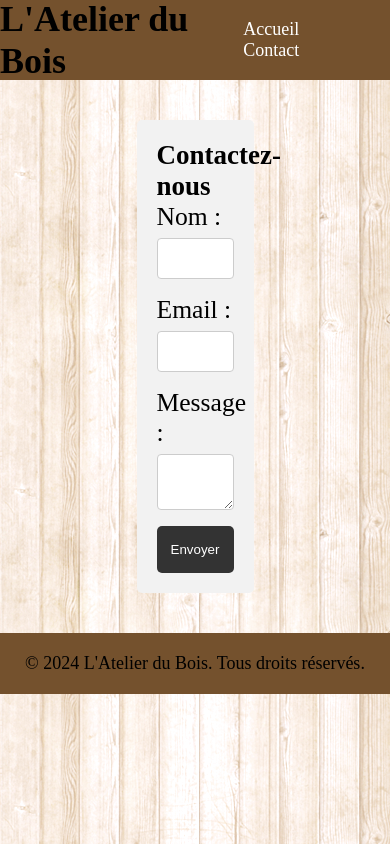
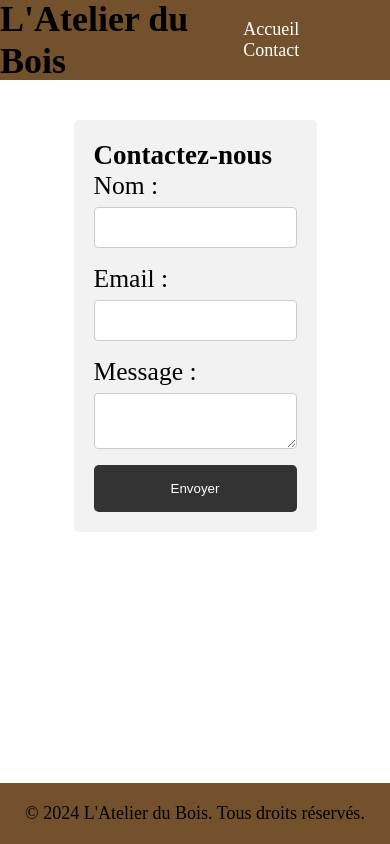
Before and after one commit to Aloula96/Atelier-du-bois, a PHP site: page /contact.php in a window 390 px wide. Run offline with PHP 8.4, Linux system fonts and the light colour scheme.

Commit message:
Ajout d'un filtre blanc légèrement transparent pour éclaircir le fond et mieux voir le texte + augmentation de la taille du formulaire pour le format mobile

```diff
--- a/assets/css/style.css
+++ b/assets/css/style.css
@@ -5,7 +5,9 @@
 }
 
 body {
-    background-image: url("/assets/img/background2.png");
+    /* background-image: url("/assets/img/background2.png"); */
+    background-image: linear-gradient(rgba(255, 255, 255, 0.6)),
+        url("/assets/img/background2.png");
     min-height: 100vh;
     display: flex;
     flex-direction: column;
@@ -80,13 +82,17 @@ section img {
     object-fit: contain;
 }
 
-@media screen and (min-width: 500px) {
+@media screen and (min-width: 600px) {
     body {
         font-size: 20px;
     }
 
     .sub-nav ul {
         gap: 40px;
+    }
+
+    .input__container {
+        max-width: 1000px;
     }
 }
 
@@ -103,7 +109,8 @@ form {
     border-radius: 5px;
     background-color: #f2f2f2;
     padding: 20px;
-    width: 30%;
+    max-width: 300px;
+    width: 100%;
     display: flex;
     flex-direction: column;
 }
--- a/contact.php
+++ b/contact.php
@@ -1,4 +1,5 @@
 <?php include 'partials/header.php'; ?>
+<main>
     <div class="input__container">
         <h2>Contactez-nous</h2>
         <form action="#" method="post">
@@ -19,4 +20,5 @@
             <button type="submit">Envoyer</button>
         </form>
     </div>
+</main>
 <?php include 'partials/footer.php'; ?>
```
Lines whose indentation alone changed are shown as unchanged.
